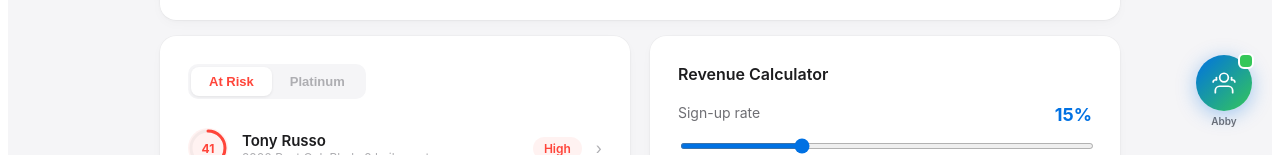
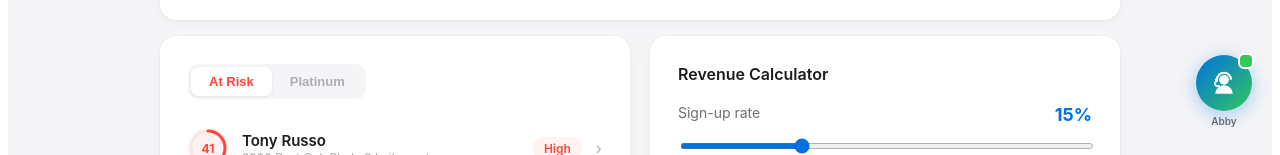
Before and after one commit to shezzy711/RooferDemo, a React (Vite) app: page / in a window 1280 px wide. Both pictures are taken after a click on the button "See How It Works". Shown: the part 645-800 px from the top of the page. Built offline with nearby package versions, Linux system fonts and the light colour scheme.

Commit message:
Abby icon: proper customer service lady with headset
- Filled head + shoulders silhouette
- Headset band over head, earpiece on left
- Mic boom curving down with mic dot
- Reads clearly at 18px and 26px

Co-Authored-By: Claude Opus 4.6 (1M context) <noreply@anthropic.com>

```diff
--- a/src/App.jsx
+++ b/src/App.jsx
@@ -63,13 +63,19 @@ function IconCalendar({ size = 16, color = "currentColor" }) {
 
 function IconAgent({ size = 22, color = "currentColor" }) {
   return (
-    <svg width={size} height={size} viewBox="0 0 24 24" fill="none" stroke={color} strokeWidth={1.6} strokeLinecap="round" strokeLinejoin="round">
-      <path d="M20 21v-2a4 4 0 0 0-4-4H8a4 4 0 0 0-4 4v2" />
-      <circle cx="12" cy="7" r="4" />
-      <path d="M2 11c0-1.5 1.5-2 3-2" />
-      <path d="M19 9c1.5 0 3 .5 3 2" />
-      <path d="M5 9V7" />
-      <path d="M19 9V7" />
+    <svg width={size} height={size} viewBox="0 0 24 24" fill={color}>
+      {/* Head */}
+      <circle cx="12" cy="9" r="4.5" />
+      {/* Body/shoulders */}
+      <path d="M4 22c0-4.4 3.6-8 8-8s8 3.6 8 8" />
+      {/* Headset band */}
+      <path d="M5.5 9a6.5 6.5 0 0 1 13 0" fill="none" stroke={color} strokeWidth="2" />
+      {/* Headset earpiece left */}
+      <rect x="3.5" y="7.5" width="3" height="4" rx="1.5" />
+      {/* Mic boom */}
+      <path d="M3.5 11.5c0 2 1.5 3.5 3.5 3.5" fill="none" stroke={color} strokeWidth="1.5" strokeLinecap="round" />
+      {/* Mic dot */}
+      <circle cx="7" cy="15" r="1.2" />
     </svg>
   );
 }
```
